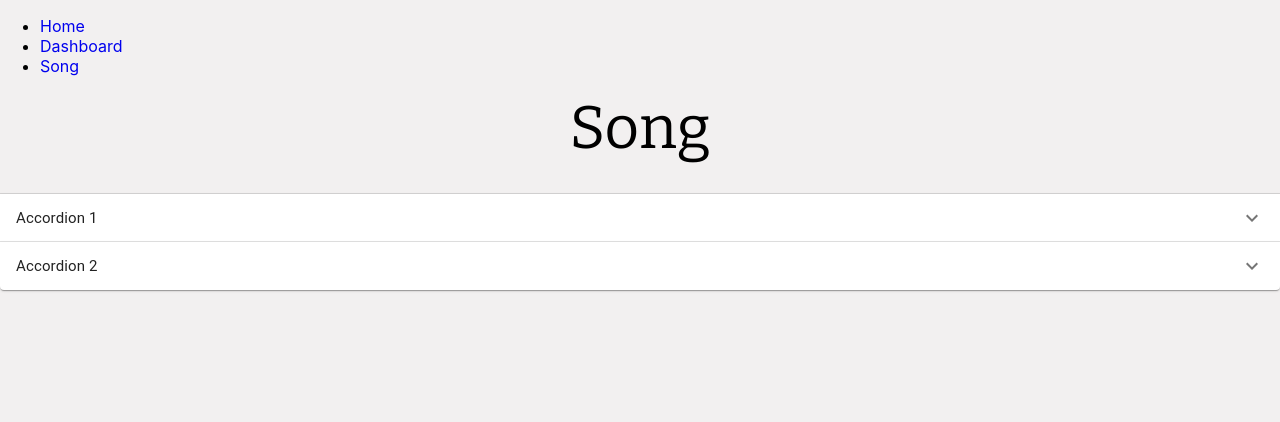
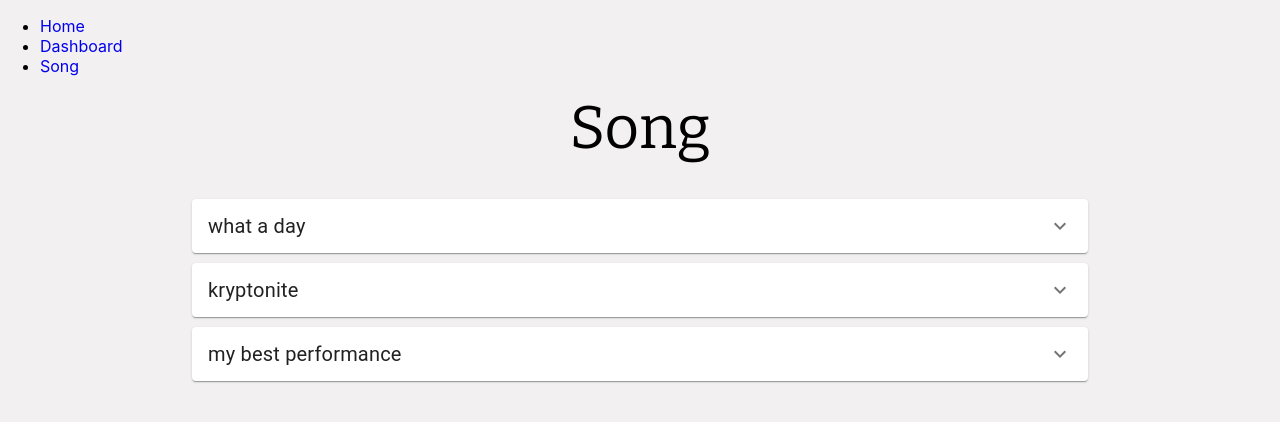
Before and after one commit to Sofia-Ortega/practice_log, a React (Create React App) app: page /song in a window 1280 px wide. Shown: the top 422 px of the page. Built offline with nearby package versions, Linux system fonts and the light colour scheme.

Commit message:
new thing

```diff
--- a/src/pages/SongPage/SongItem.js
+++ b/src/pages/SongPage/SongItem.js
@@ -4,26 +4,54 @@ import AccordionSummary from "@material-ui/core/AccordionSummary";
 import ExpandMoreIcon from "@material-ui/icons/ExpandMore";
 import Typography from "@material-ui/core/Typography";
 import AccordionDetails from "@material-ui/core/AccordionDetails";
+import {createStyles, makeStyles} from "@material-ui/core/styles";
 
 
-export default function SongItem() {
+const useStyles = makeStyles((theme) => ({
+  root: {
+    padding: "5px 15vw"
+  },
+  heading: {
+    fontSize: "20px",
+    fontWeight: "700px",
+    flexBasis: '33.33%',
+    flexShrink: 0,
+  },
+  subHeading: {
+    textDecoration: "underline",
+
+  },
+  secondaryHeading: {
+    fontSize: theme.typography.pxToRem(15),
+    color: theme.palette.text.secondary,
+  },
+}));
+
+export default function SongItem({dat}) {
+  const classes = useStyles();
   return (
-    <div>
+    <div className={classes.root}>
+
       <Accordion>
         <AccordionSummary
           expandIcon={<ExpandMoreIcon />}
           aria-controls="panel2a-content"
           id="panel2a-header"
         >
-          <Typography className={classes.heading}>Accordion 2</Typography>
+          <Typography className={classes.heading}>{dat.title}</Typography>
         </AccordionSummary>
         <AccordionDetails>
           <Typography>
-            Lorem ipsum dolor sit amet, consectetur adipiscing elit. Suspendisse malesuada lacus ex,
-            sit amet blandit leo lobortis eget.
+            <strong>
+              Notes:
+            </strong>
+          </Typography>
+          <Typography>
+            {dat.notes}
           </Typography>
         </AccordionDetails>
       </Accordion>
+
     </div>
   )
 }
--- a/src/pages/SongPage/SongItems.js
+++ b/src/pages/SongPage/SongItems.js
@@ -1,11 +1,11 @@
 import React from "react"
-
-export default function SongItems({songs}) {
+import SongItem from "./SongItem";
+export default function SongItems({data}) {
   return(
     <div>
       {
-        songs.map((song) => (
-          <div>Here</div>
+        data.map((dat) => (
+          <SongItem dat={dat} />
         ))
       }
     </div>
--- a/src/pages/SongPage/SongPage.js
+++ b/src/pages/SongPage/SongPage.js
@@ -1,14 +1,14 @@
 import React from 'react';
-import { createStyles, makeStyles } from '@material-ui/core/styles';
+import { makeStyles } from '@material-ui/core/styles';
 import Accordion from '@material-ui/core/Accordion';
 import AccordionSummary from '@material-ui/core/AccordionSummary';
 import AccordionDetails from '@material-ui/core/AccordionDetails';
 import Typography from '@material-ui/core/Typography';
 import ExpandMoreIcon from '@material-ui/icons/ExpandMore';
+import SongItems from "./SongItems";
 import Header from "../../components/Header";
 
-const useStyles = makeStyles((theme) =>
-  createStyles({
+const useStyles = makeStyles((theme) => ({
   root: {
     width: '100%',
   },
@@ -16,8 +16,23 @@ const useStyles = makeStyles((theme) =>
     fontSize: theme.typography.pxToRem(15),
     fontWeight: theme.typography.fontWeightRegular,
   },
-  }),
-);
+}));
+
+const data = [
+  {
+    title: "what a day",
+    notes: "it's a nice song"
+  },
+  {
+    title: "kryptonite",
+    notes: "superman's greatest weakness"
+  },
+  {
+    title: "my best performance",
+    notes: "this is literally perfect"
+  }
+]
+
 
 export default function SimpleAccordion() {
   const classes = useStyles();
@@ -25,36 +40,7 @@ export default function SimpleAccordion() {
   return (
     <div className={classes.root}>
       <Header title={"Song"} />
-      <Accordion>
-        <AccordionSummary
-          expandIcon={<ExpandMoreIcon />}
-          aria-controls="panel1a-content"
-          id="panel1a-header"
-        >
-          <Typography className={classes.heading}>Accordion 1</Typography>
-        </AccordionSummary>
-        <AccordionDetails>
-          <Typography>
-            Lorem ipsum dolor sit amet, consectetur adipiscing elit. Suspendisse malesuada lacus ex,
-            sit amet blandit leo lobortis eget.
-          </Typography>
-        </AccordionDetails>
-      </Accordion>
-      <Accordion>
-        <AccordionSummary
-          expandIcon={<ExpandMoreIcon />}
-          aria-controls="panel2a-content"
-          id="panel2a-header"
-        >
-          <Typography className={classes.heading}>Accordion 2</Typography>
-        </AccordionSummary>
-        <AccordionDetails>
-          <Typography>
-            Lorem ipsum dolor sit amet, consectetur adipiscing elit. Suspendisse malesuada lacus ex,
-            sit amet blandit leo lobortis eget.
-          </Typography>
-        </AccordionDetails>
-      </Accordion>
+      <SongItems data={data}  />
     </div>
   );
 }
```
Lines whose indentation alone changed are shown as unchanged.
